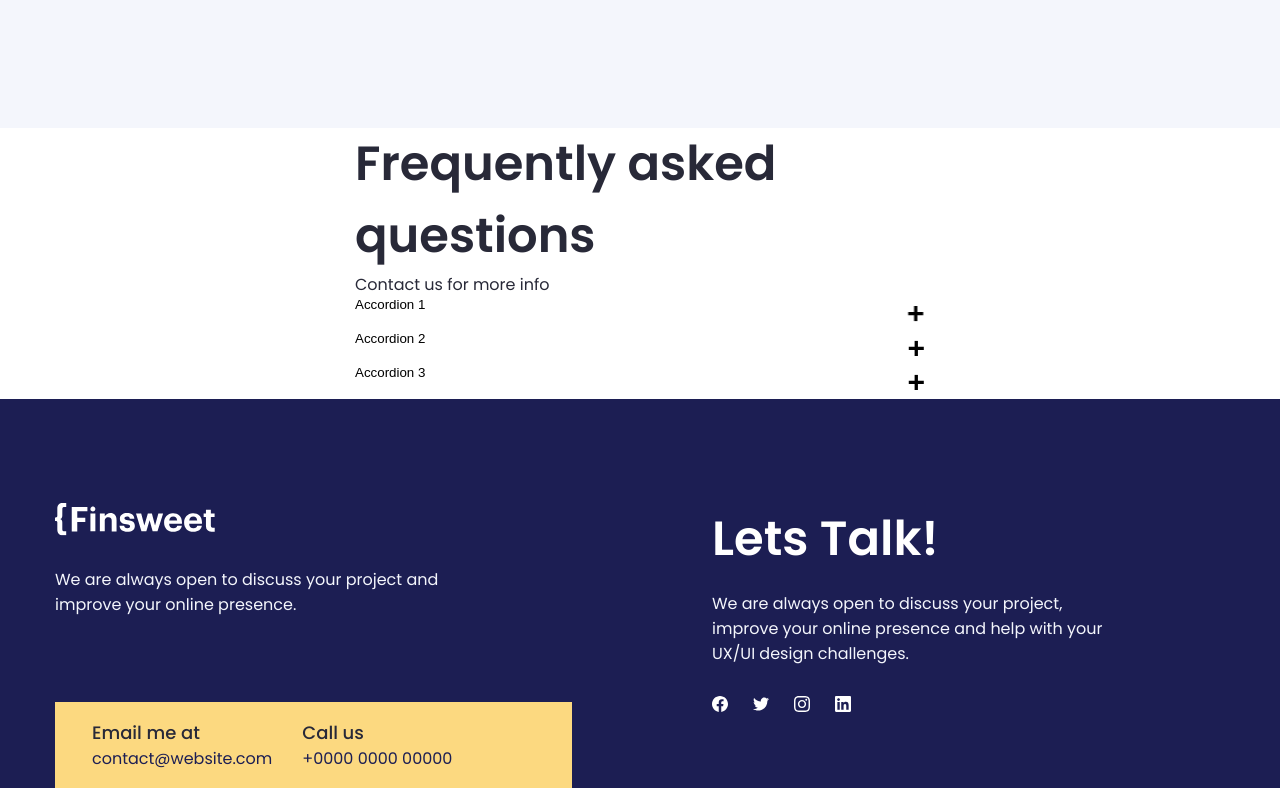
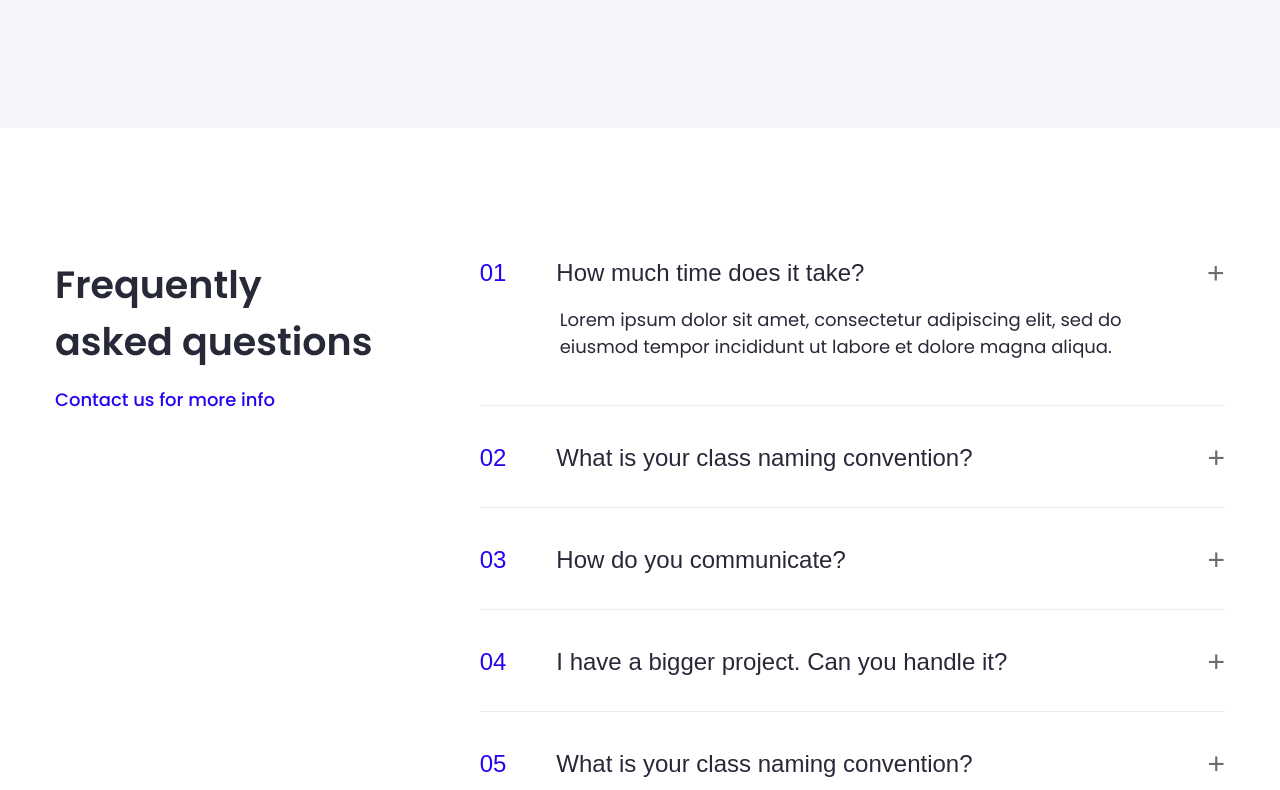
Before and after one commit to andreyk1n/finsweet, a React (Create React App) app: page / in a window 1280 px wide. Shown: the part 4190-4980 px from the top of the page. Built offline with nearby package versions, Linux system fonts and the light colour scheme; the HTML template or start-up script is replaced by a standard one.

Commit message:
add accordion styles

```diff
--- a/src/App.js
+++ b/src/App.js
@@ -12,17 +12,26 @@ import Footer from "./template-parts/partials/footer/Footer.jsx";
 function App() {
   const accordionData = [
     {
-      title: "Accordion 1",
-      content: "Lorem ipsum dolor sit amet consectetur adipisicing elit..."
+      title: "How much time does it take?",
+      content: "Lorem ipsum dolor sit amet, consectetur adipiscing elit, sed do eiusmod tempor incididunt ut labore et dolore magna aliqua."
     },
     {
-      title: "Accordion 2",
-      content: "Lorem ipsum dolor sit amet consectetur adipisicing elit..."
+      title: "What is your class naming convention?",
+      content: "Lorem ipsum dolor sit amet, consectetur adipiscing elit, sed do eiusmod tempor incididunt ut labore et dolore magna aliqua."
     },
     {
-      title: "Accordion 3",
-      content: "Lorem ipsum dolor sit amet consectetur adipisicing elit..."
-    }]
+      title: "How do you communicate?",
+      content: "Lorem ipsum dolor sit amet, consectetur adipiscing elit, sed do eiusmod tempor incididunt ut labore et dolore magna aliqua."
+    },
+    {
+      title: "I have a bigger project. Can you handle it?",
+      content: "Lorem ipsum dolor sit amet, consectetur adipiscing elit, sed do eiusmod tempor incididunt ut labore et dolore magna aliqua."
+    },
+    {
+      title: "What is your class naming convention?",
+      content: "Lorem ipsum dolor sit amet, consectetur adipiscing elit, sed do eiusmod tempor incididunt ut labore et dolore magna aliqua."
+    },
+  ]
   return (
     <Router>
       <Header />
--- a/src/template-parts/components/accordion/Accordion.jsx
+++ b/src/template-parts/components/accordion/Accordion.jsx
@@ -1,12 +1,18 @@
-import { useState, useRef } from "react";
+import { useState, useRef, useEffect } from "react";
 import "./accordion.scss";
 
-const AccordionItem = ({ title, content, isActive, onClick }) => {
+const formatCounter = (index) => {
+  const number = index + 1;
+  return number < 10 ? `0${number}` : `${number}`;
+};
+
+const AccordionItem = ({ title, content, counter, isActive, onClick }) => {
   const contentRef = useRef(null);
 
   return (
     <div className={`accordion__item ${isActive ? "accordion__item--active" : ""}`}>
       <button className="accordion__header" onClick={onClick}>
+        <span className="accordion__counter">{counter}</span>
         <span className="accordion__title">{title}</span>
         <span className="accordion__arrow">+</span>
       </button>
@@ -15,7 +21,7 @@ const AccordionItem = ({ title, content, isActive, onClick }) => {
         ref={contentRef}
         className="accordion__content"
         style={{
-          maxHeight: isActive ? `${contentRef.current?.scrollHeight}px` : "0px"
+          maxHeight: isActive ? `${contentRef.current?.scrollHeight}px` : "0px",
         }}
       >
         <p>{content}</p>
@@ -28,9 +34,15 @@ const Accordion = ({
   title = "Frequently asked questions",
   description = "Contact us for more info",
   items = [],
-  defaultActiveIndex = 0
+  defaultActiveIndex = 0,
 }) => {
-  const [activeIndex, setActiveIndex] = useState(defaultActiveIndex);
+  const [activeIndex, setActiveIndex] = useState(null);
+
+  useEffect(() => {
+    if (items.length > 0) {
+      setActiveIndex(defaultActiveIndex);
+    }
+  }, [items, defaultActiveIndex]);
 
   const handleToggle = (index) => {
     setActiveIndex((prev) => (prev === index ? null : index));
@@ -50,6 +62,7 @@ const Accordion = ({
               key={index}
               title={item.title}
               content={item.content}
+              counter={formatCounter(index)}
               isActive={activeIndex === index}
               onClick={() => handleToggle(index)}
             />
--- a/src/template-parts/components/accordion/accordion.scss
+++ b/src/template-parts/components/accordion/accordion.scss
@@ -1,30 +1,112 @@
 .accordion {
-  max-width: 600px;
-  margin: 0 auto;
+  margin: 128px auto;
+
+  @media (max-width: 992px) {
+    margin: 60px 0;
   }
 
-.accordion__header {
+  &__container {
+    display: flex;
+    justify-content: space-between;
+    align-items: flex-start;
+    gap: 100px;
+
+    @media (max-width: 992px) {
+      flex-direction: column;
+      gap: 30px;
+    }
+  }
+
+
+  &__text {
+    display: flex;
+    flex-direction: column;
+    max-width: 328px;
+
+    @media (max-width: 992px) {
+      max-width: 100%;
+    }
+  }
+
+  h2 {
+    font-size: clamp(28px, 4vw, 38px);
+  }
+
+  &__description {
+    color: #2405f2;
+    font-size: 18px;
+    font-weight: 500;
+    display: block;
+    margin: 16px 0 0 0;
+  }
+
+  &__counter {
+    color: #2405f2;
+    font-size: clamp(18px, 2vw, 24px);
+  }
+
+  &__header {
     background-color: transparent;
     display: flex;
-  justify-content: space-between;
+    justify-content: flex-start;
+    align-items: center;
+    text-align: left;
+    gap: 50px;
     width: 100%;
     border: none;
     cursor: pointer;
     transition: background-color 0.5s ease;
+    color: #282938;
+    font-size: clamp(18px, 2vw, 24px);
+
+    @media (max-width: 992px) {
+      gap: 20px;
+    }
   }
 
-.accordion__arrow {
+  &__arrow {
     transition: transform 0.3s ease;
     font-size: 30px;
-  font-weight: bold;
+    color: #282938;
+    opacity: .69;
+    margin: 0 0 0 auto;
   }
 
-.accordion__item--active .accordion__arrow {
+  &__item--active &__arrow {
     transform: rotate(180deg);
   }
 
-.accordion__content {
+  &__content {
     max-height: 0;
     overflow: hidden;
     transition: max-height 0.5s ease;
+
+    p {
+      color: #282938;
+      font-size: clamp(16px, 2vw, 18px);
+      padding: 16px 25px 25px 80px;
+
+      @media (max-width: 992px) {
+        padding: 16px 16px 16px 0;
       }
+    }
+  }
+
+  &__items {
+    display: flex;
+    flex-direction: column;
+    gap: 35px;
+
+    @media (max-width: 992px) {
+      gap: 16px;
+    }
+  }
+
+  &__item {
+    padding: 0 0 32px 0;
+
+    &:not(:last-child) {
+      border-bottom: 1px solid #ECECF1;
+    }
+  }
+}
```
Lines whose indentation alone changed are shown as unchanged.
